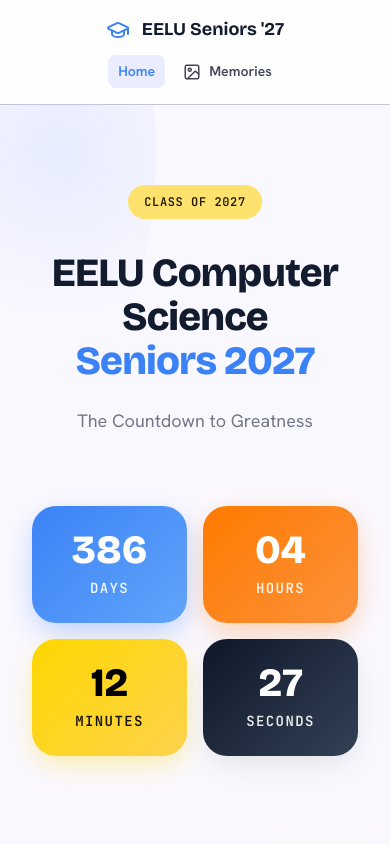
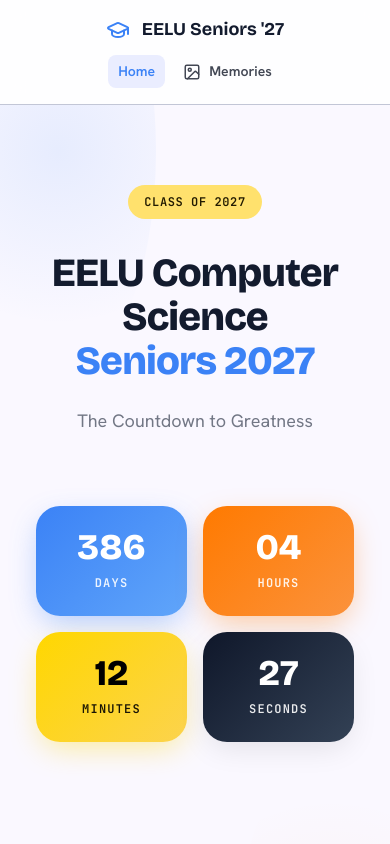
Before and after one commit to MostafaAlshennawy1/eelu-seniors-2027, a React (Vite) app: page /#/ in a window 390 px wide. Shown: the top 844 px of the page. Built offline with nearby package versions, Linux system fonts and the light colour scheme.

Commit message:
Fix global box-sizing and update countdown layout

```diff
--- a/src/components/Countdown.css
+++ b/src/components/Countdown.css
@@ -18,7 +18,7 @@
   .countdown-grid {
     grid-template-columns: repeat(2, 1fr);
     gap: 16px;
-    padding: 0 12px;
+    padding: 0 16px;
   }
 }
 
@@ -27,18 +27,16 @@
   flex-direction: column;
   align-items: center;
   justify-content: center;
-  padding: 24px 32px;
+  padding: 32px;
   border-radius: var(--rounded-lg);
   color: white;
   box-shadow: 0 10px 30px -5px rgba(0,0,0,0.1);
   transition: transform 0.3s ease;
-  box-sizing: border-box;
 }
 
 @media (max-width: 480px) {
   .countdown-box {
-    /* Keep the large vertical size, but reduce horizontal padding so it fits 2 side-by-side */
-    padding: 24px 12px;
+    padding: 24px 16px;
   }
 }
 
@@ -75,7 +73,13 @@
 
 @media (max-width: 768px) {
   .countdown-number {
-    font-size: 40px;
+    font-size: 44px;
+  }
+}
+
+@media (max-width: 480px) {
+  .countdown-number {
+    font-size: 36px;
   }
 }
 
@@ -88,3 +92,9 @@
   margin-top: 8px;
   opacity: 0.9;
 }
+
+@media (max-width: 768px) {
+  .countdown-label {
+    font-size: 12px;
+  }
+}
--- a/src/index.css
+++ b/src/index.css
@@ -1,4 +1,8 @@
 @import url('https://fonts.googleapis.com/css2?family=Bricolage+Grotesque:opsz,wght@12..96,700;12..96,800&family=Hanken+Grotesk:wght@400;600&family=JetBrains+Mono:wght@600&display=swap');
+
+*, *::before, *::after {
+  box-sizing: border-box;
+}
 
 :root {
   /* Colors */
```
